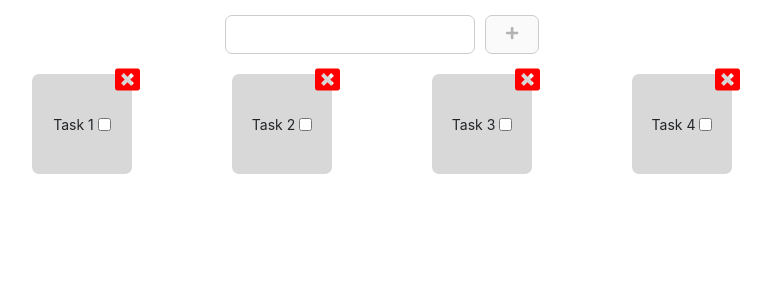
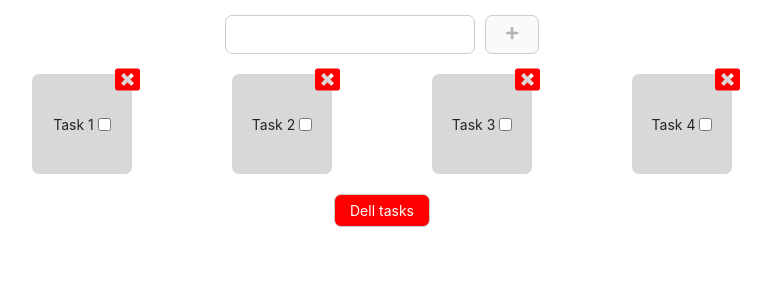
Before and after one commit to ghayk/Lesson1, a React (Create React App) app: page / in a window 1280 px wide. Shown: the top 300 px of the page, without its empty margins (263-1034 px from the left). Built offline with nearby package versions, Linux system fonts and the light colour scheme.

Commit message:
end lesson10

```diff
--- a/src/App.css
+++ b/src/App.css
@@ -33,7 +33,7 @@ justify-content: center;
 .btnClose:active{
    color: white;
 }
-.inputAdd, .btnAdd{
+.inputAdd, .btnAdd,.btn-dell-tasks{
    border: 1px solid #ccc;
    border-radius: 7px;
    padding: 5px 15px;
@@ -44,3 +44,10 @@ justify-content: center;
 .btnAdd:active{
    background-color: #ccc;
 }
+.btn-dell-tasks{
+   background-color: red;
+   color: white;
+}
+.btn-dell-tasks:active{
+   background: tomato;
+}
--- a/src/components/Add/Add.js
+++ b/src/components/Add/Add.js
@@ -27,6 +27,7 @@ class Add extends Component {
                   onChange={this.handleValue}
                   value={this.state.inputValue}
                   onKeyDown={this.intputEnter}
+                  disabled={!!this.props.removeTasks.length}
                />
                <button
                   className='btnAdd'
--- a/src/components/Task/Task.js
+++ b/src/components/Task/Task.js
@@ -12,10 +12,18 @@ class Task extends Component {
             <Col key={item._id} className='col' xs={6} sm={4} md={3} lg={2} >
                <div className='block'>
                   {item.title}
-                  <button className='btnClose' onClick={() => CloseTask(item._id)}>
-                  <FontAwesomeIcon icon={faWindowClose} />
+                  <button
+                     disabled={!!this.props.removeTasks.length}
+                     className='btnClose'
+                     onClick={() => CloseTask(item._id)
+                     }>
+                     <FontAwesomeIcon icon={faWindowClose} />
                   </button>
-                  &nbsp;<input type='checkbox' />
+                  &nbsp;
+                  <input
+                     type='checkbox'
+                     onClick={() => this.props.togleId(item._id)}
+                  />
                </div>
             </Col>
          )
@@ -23,6 +31,11 @@ class Task extends Component {
       return (
          <Container>
             <Row className="justify-content-center ">{this.props.tasks.length === 0 ? <p>list is empty</p> : tasks}</Row>
+            <Row><Col><button
+               disabled={!!!this.props.removeTasks.length}
+               className='btn-dell-tasks'
+               onClick={this.props.DellTasks}
+            >Dell tasks</button></Col></Row>
          </Container>
       )
    }
--- a/src/components/ToDo/ToDo.js
+++ b/src/components/ToDo/ToDo.js
@@ -7,43 +7,68 @@ class ToDo extends Component {
    state = {
       tasks: [
          {
-            title:'Task 1',
-            _id:id()
+            title: 'Task 1',
+            _id: id(),
          },
          {
-            title:'Task 2',
-            _id:id()
+            title: 'Task 2',
+            _id: id(),
          },
          {
-            title:'Task 3',
-            _id:id()
+            title: 'Task 3',
+            _id: id(),
          },
          {
-            title:'Task 4',
-            _id:id()
+            title: 'Task 4',
+            _id: id(),
          }
       ],
+      removeTasks: [],
    }
    CloseTask = id => {
       const tasks = [...this.state.tasks]
-         this.setState({
-            tasks: tasks.filter((item) => item._id !== id)
-         })
+      this.setState({
+         tasks: tasks.filter((item) => item._id !== id)
+      })
    }
    AddTask = (inputValue) => {
       const tasks = [...this.state.tasks]
       inputValue && tasks.push({
-         title:inputValue,
-         _id:id()
+         title: inputValue,
+         _id: id()
       })
       this.setState({ tasks })
+   }
+   togleId = id => {
+      let removeTasks = [...this.state.removeTasks]
+      if(removeTasks.includes(id)){
+         removeTasks = removeTasks.filter(item=>item!==id)
+      } else removeTasks.push(id)
+      this.setState({removeTasks})
+   }
+   DellTasks = () => {
+      let tasks = [...this.state.tasks];
+      let removeTasks = [...this.state.removeTasks];
+      tasks = tasks.filter(item => !removeTasks.includes(item._id));
+      this.setState({tasks,removeTasks:[]});
    }
 
    render() {
       return (
          <div >
-            <Add AddTask={this.AddTask} />
-            <Task CloseTask={this.CloseTask} tasks={this.state.tasks} />
+            <Add
+               AddTask={this.AddTask}
+               removeTasks={this.state.removeTasks}
+
+            />
+            <Task
+               CloseTask={this.CloseTask}
+               tasks={this.state.tasks}
+               togleId={this.togleId}
+               handleIdForDelete={this.handleIdForDelete}
+               DellTasks={this.DellTasks}
+               removeTasks={this.state.removeTasks}
+            />
          </div>
       )
    }
```
Also changed, not shown: 1 other file (tests, documents, lock files or other folders).
